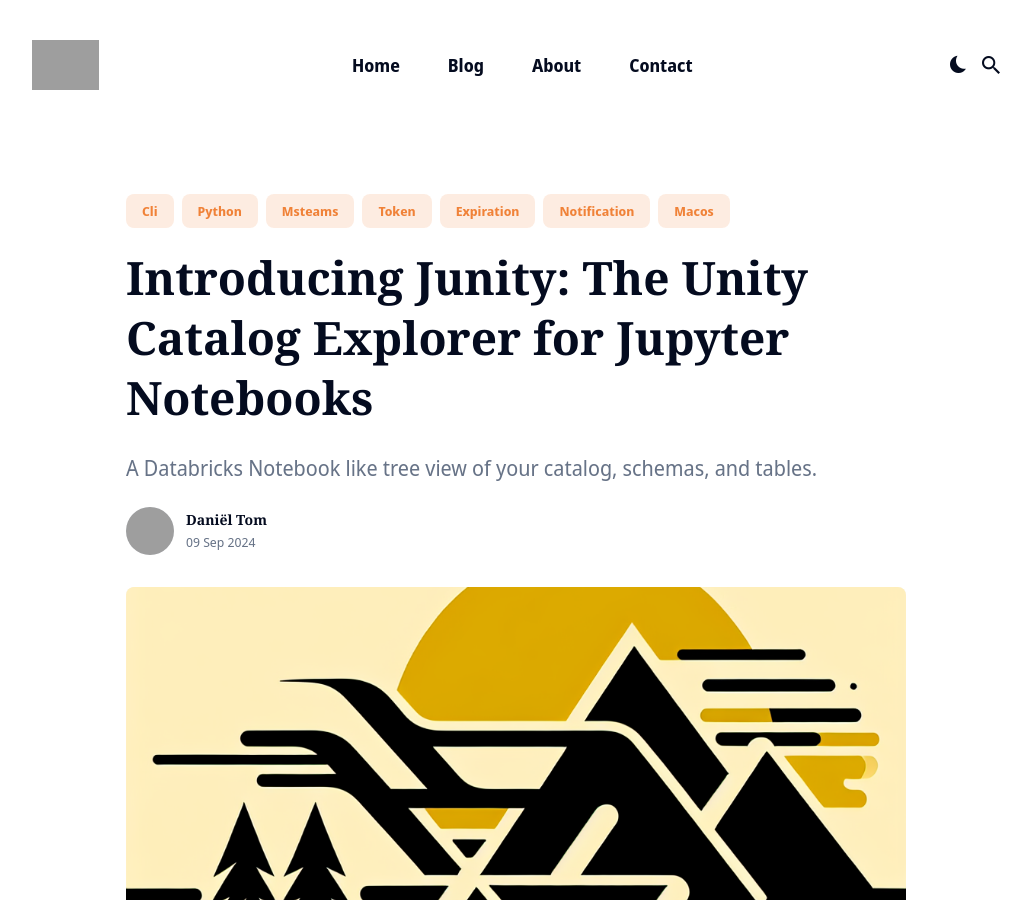
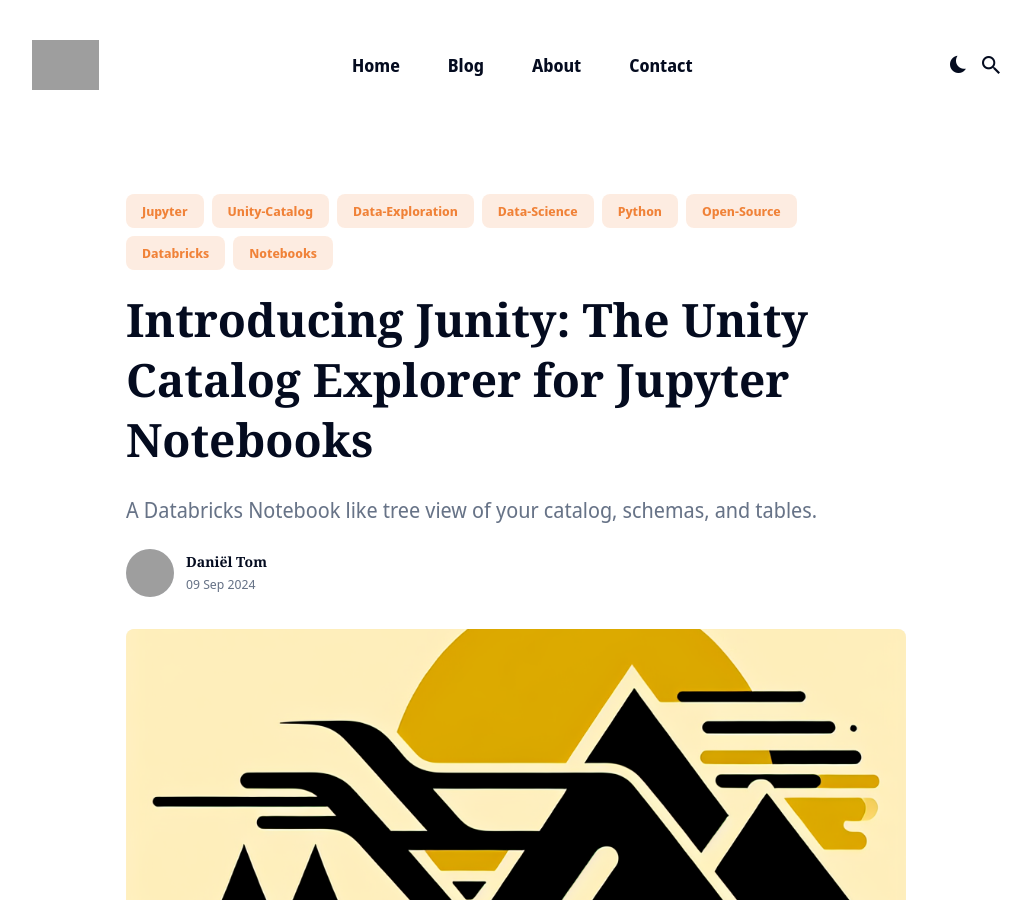
Before and after one commit to dan1elt0m/dan1elt0m.github.io, a Jekyll site: the page built from _posts/2024-09-09-junity.md, in a window 1280 px wide and 900 px high. Shown: the whole window, without its empty margins (124-1155 px from the left). Built offline with Jekyll 4.4.1, drawn with Linux system fonts in a browser that asks for light colours; nearby versions of some CDN libraries; some of the changed text lies outside the part shown; grey boxes are pictures that could not be loaded.

Commit message:
update tags

```diff
--- a/_posts/2024-09-09-junity.md
+++ b/_posts/2024-09-09-junity.md
@@ -5,7 +5,7 @@
 date: 2024-09-09 20:36:35 +0200
 author: daniël
 image: '/images/junity.png'
-tags: [cli, python, msteams, token, expiration, notification, macos]
+tags: [jupyter, unity-catalog, data-exploration, data-science, python, open-source, databricks, notebooks]
 tags_color: '#F08238'
 ---
 
```
